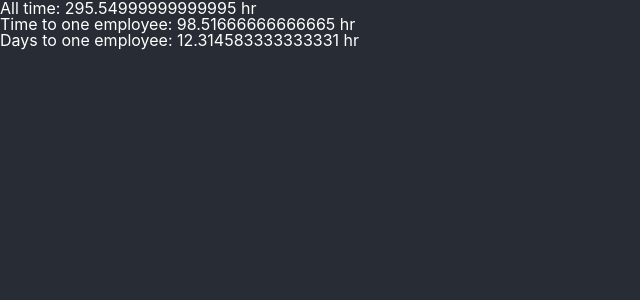
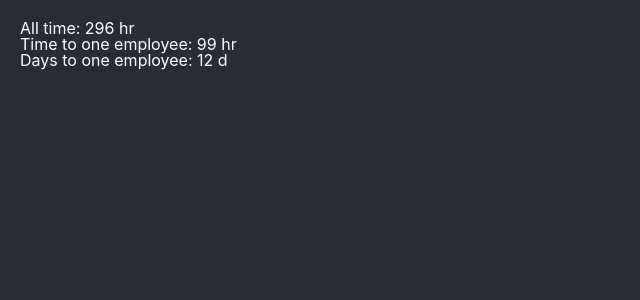
Before and after one commit to fishr-flash/visited-table, a React (Create React App) app: page / in a window 1280 px wide. Shown: the top 300 px of the page, without its empty margins (0-640 px from the left). Built offline with nearby package versions, Linux system fonts and the light colour scheme.

Commit message:
added calculation summ of smeta-data

```diff
--- a/src/index.scss
+++ b/src/index.scss
@@ -1,7 +1,7 @@
 @import 'default';
 
 body {
-  margin: 0;
+  margin: 20px;
   font-family: -apple-system, BlinkMacSystemFont, 'Segoe UI', 'Roboto', 'Oxygen',
     'Ubuntu', 'Cantarell', 'Fira Sans', 'Droid Sans', 'Helvetica Neue',
     sans-serif;
--- a/src/smeta/data.js
+++ b/src/smeta/data.js
@@ -4,6 +4,11 @@ export default
     {
       "name": "Главный экран",
       "screens": [
+        {
+          name: "Авторизация",
+          duration: null,
+          comment: 'Не известна процедура'
+        },
         {
           "name": "Супервизор",
           "jobs": [
@@ -403,7 +408,7 @@ export default
               "duration": 3
             }
           ]
-        }
+        },
       ]
     }
   ]
--- a/src/smeta/index.jsx
+++ b/src/smeta/index.jsx
@@ -37,15 +37,17 @@ export default ()=>{
 
     excludeObject( data )
 
+    summ *= ratio;
 
+    const hours = Math.round(summ );
+    const hoursToOne = Math.round(summ / 3 );
+    const daysToOne = Math.round(hoursToOne / 8 );
 
-
-    summ *= ratio;
     return(
         <Fragment>
-            <div>{`All time: ${summ} hr`}</div>
-            <div>{`Time to one employee: ${summ / 3} hr`}</div>
-            <div>{`Days to one employee: ${( summ / 3 ) / 8 } hr`}</div>
+            <div>{`All time: ${hours} hr`}</div>
+            <div>{`Time to one employee: ${hoursToOne} hr`}</div>
+            <div>{`Days to one employee: ${daysToOne } d`}</div>
         </Fragment>
 
     )
```
